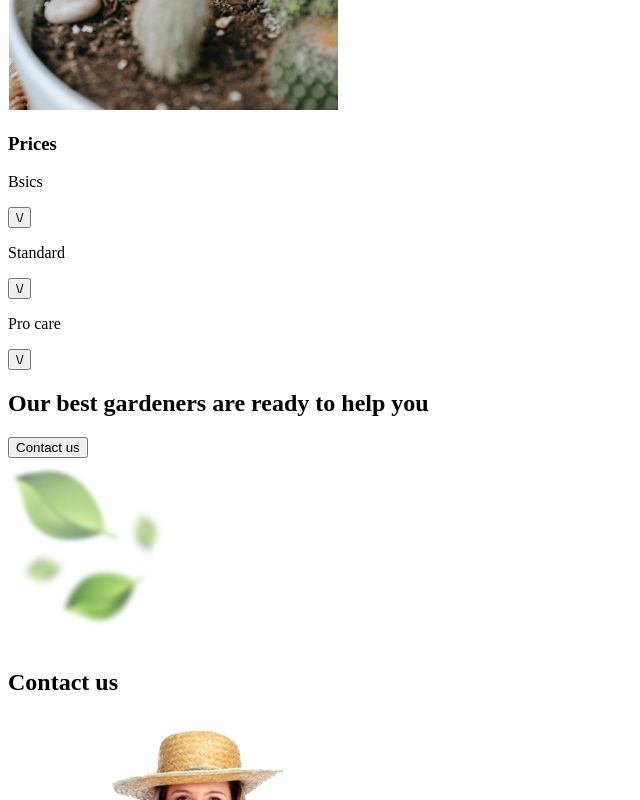
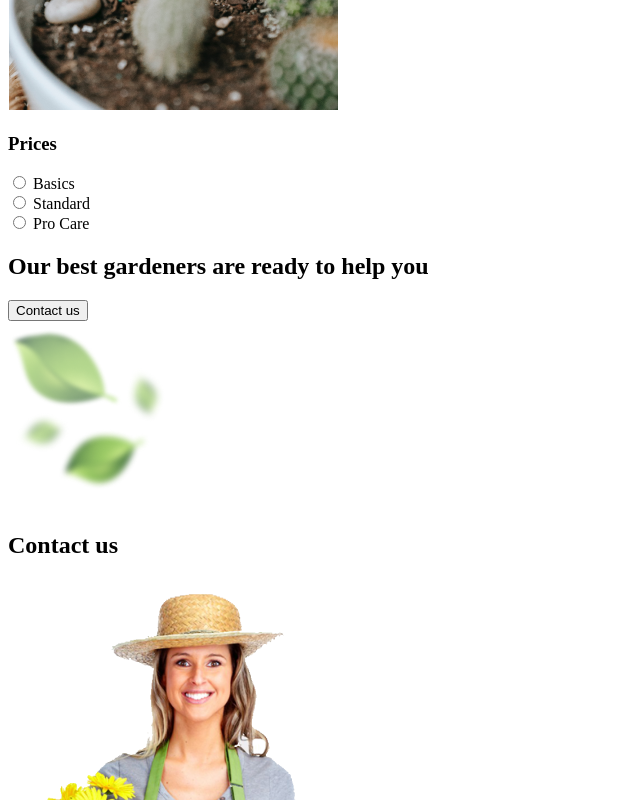
Before and after one commit to HEGGIX/rsschool-PRESCHOOL, a plain HTML site: page plants/index.html in a window 1280 px wide. Shown: the part 4000-4800 px from the top of the page, without its empty margins (0-640 px from the left). Drawn offline with Linux system fonts and the light colour scheme; a web font is replaced by a local one.

Commit message:
refactor: add input

```diff
--- a/plants/index.html
+++ b/plants/index.html
@@ -92,21 +92,21 @@
                 </div>
             </div>
         </section>
-        <section class="prices">
+        <section class="price">
             <div class="priceMenu">
-                <h3 class="price-menu-header">Prices</h3>
-                <div>
-                    <div>
-                        <p>Bsics</p>
-                        <button>\/</button>
+                <h3 class="priceMenuHeader">Prices</h3>
+                <div class="prices">
+                    <div class="radio">
+                    <input type="radio" class="radioInput" id="radio1">
+                    <label for="radio1">Basics</label>
                     </div>
-                    <div>
-                        <p>Standard</p>
-                        <button>\/</button>
+                    <div class="radio">
+                    <input type="radio" class="radioInput" id="radio2">
+                    <label for="radio2">Standard</label>
                     </div>
-                    <div>
-                        <p>Pro care</p>
-                        <button>\/</button>
+                    <div class="radio">
+                    <input type="radio" class="radioInput" id="radio3">
+                    <label for="radio3">Pro Care</label>
                     </div>
                 </div>
             </div>
@@ -124,8 +124,7 @@
                 <img src="images/contact_woman 1.png" alt="contact women">
             </div>
             <div>
-                <p class="city">City</p>
-                <button>\/</button>
+               <input type="text" class="city" placeholder="City">
             </div>
         </section>
     </main>
```
